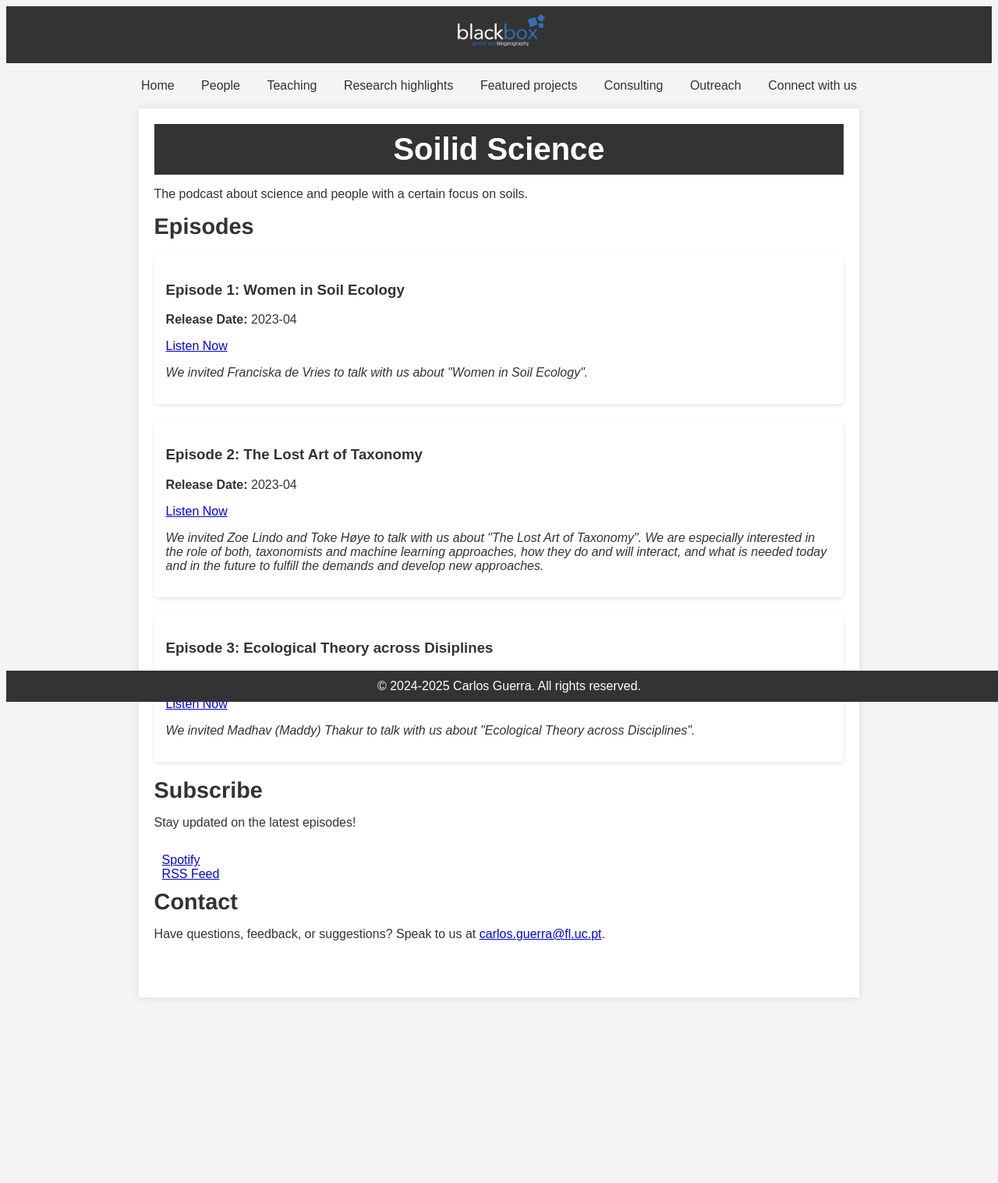
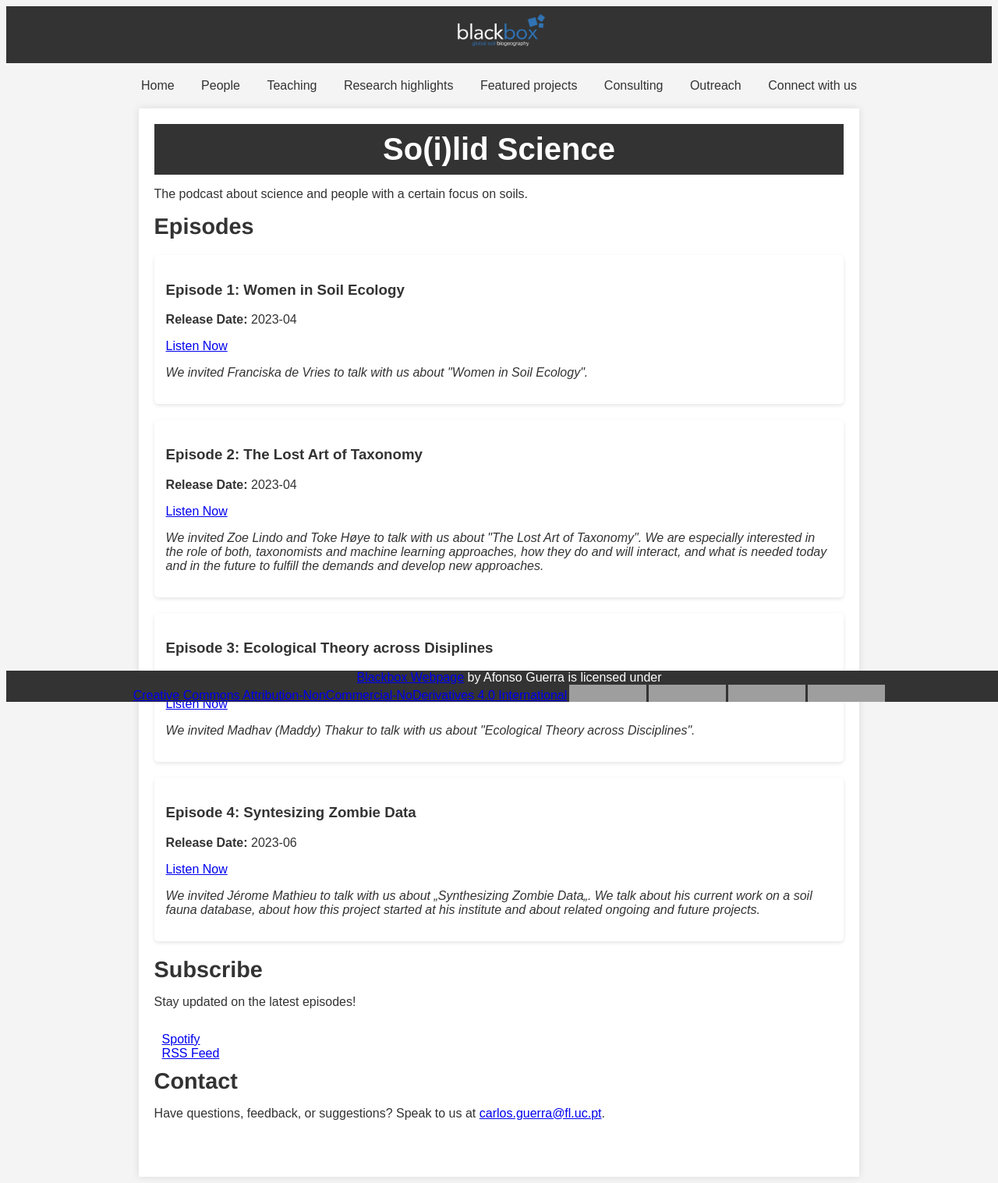
Before and after one commit to Blackboxgeo/blackbox.github.io, a Jekyll site: the page built from podcast/index.md, in a window 1280 px wide. Shown: the whole page at 78% size. Built offline with Jekyll 4.4.1, drawn with Linux system fonts in a browser that asks for light colours; before the commit the page ends 1287 px from its top, so only the background shows below that; grey boxes are pictures that could not be loaded.

Commit message:
Added podcast webpage, corrected image, crashing errors, added Creative Commons licence, modified styles and corrected some text bugs

```diff
--- a/_layouts/default.html
+++ b/_layouts/default.html
@@ -107,6 +107,14 @@
             bottom: 0;
             z-index: 10;
         }
+
+        .episode {
+            background: #fff;
+            margin: 20px 0;
+            padding: 15px;
+            border-radius: 5px;
+            box-shadow: 0 2px 5px rgba(0,0,0,0.1);
+        }
     </style>
 </head>
 <body>
@@ -130,7 +138,7 @@
     </div>
 
     <footer>
-        <p>&copy; 2024-2025 Carlos Guerra. All rights reserved.</p>
+        <p xmlns:cc="http://creativecommons.org/ns#" xmlns:dct="http://purl.org/dc/terms/"><a property="dct:title" rel="cc:attributionURL" href="https://blackboxgeo.github.io/blackbox.github.io">Blackbox Webpage</a> by <span property="cc:attributionName">Afonso Guerra</span> is licensed under <a href="https://creativecommons.org/licenses/by-nc-nd/4.0/?ref=chooser-v1" target="_blank" rel="license noopener noreferrer" style="display:inline-block;">Creative Commons Attribution-NonCommercial-NoDerivatives 4.0 International<img style="height:22px!important;margin-left:3px;vertical-align:text-bottom;" src="https://mirrors.creativecommons.org/presskit/icons/cc.svg?ref=chooser-v1" alt=""><img style="height:22px!important;margin-left:3px;vertical-align:text-bottom;" src="https://mirrors.creativecommons.org/presskit/icons/by.svg?ref=chooser-v1" alt=""><img style="height:22px!important;margin-left:3px;vertical-align:text-bottom;" src="https://mirrors.creativecommons.org/presskit/icons/nc.svg?ref=chooser-v1" alt=""><img style="height:22px!important;margin-left:3px;vertical-align:text-bottom;" src="https://mirrors.creativecommons.org/presskit/icons/nd.svg?ref=chooser-v1" alt=""></a></p>
     </footer>
 </body>
 </html>
--- a/podcast/index.md
+++ b/podcast/index.md
@@ -126,7 +126,7 @@ layout: default
 <body>
 
 <header>
-    <h1>Soilid Science</h1>
+    <h1>So(i)lid Science</h1>
 </header>
 
 <section>
@@ -153,6 +153,12 @@ layout: default
         <p><a href="link_to_episode_3">Listen Now</a></p>
         <p><em>We invited Madhav (Maddy) Thakur to talk with us about "Ecological Theory across Disciplines".</em></p>
     </div>
+    <div class="episode">
+        <h3>Episode 4: Syntesizing Zombie Data</h3>
+        <p><strong>Release Date:</strong> 2023-06</p>
+        <p><a href="link_to_episode_3">Listen Now</a></p>
+        <p><em>We invited Jérome Mathieu to talk with us about „Synthesizing Zombie Data„. We talk about his current work on a soil fauna database, about how this project started at his institute and about related ongoing and future projects.</em></p>
+    </div>
 </section>
 
 <section>
```
Also changed, not shown: outreach/index.md (+4 -1 lines).
